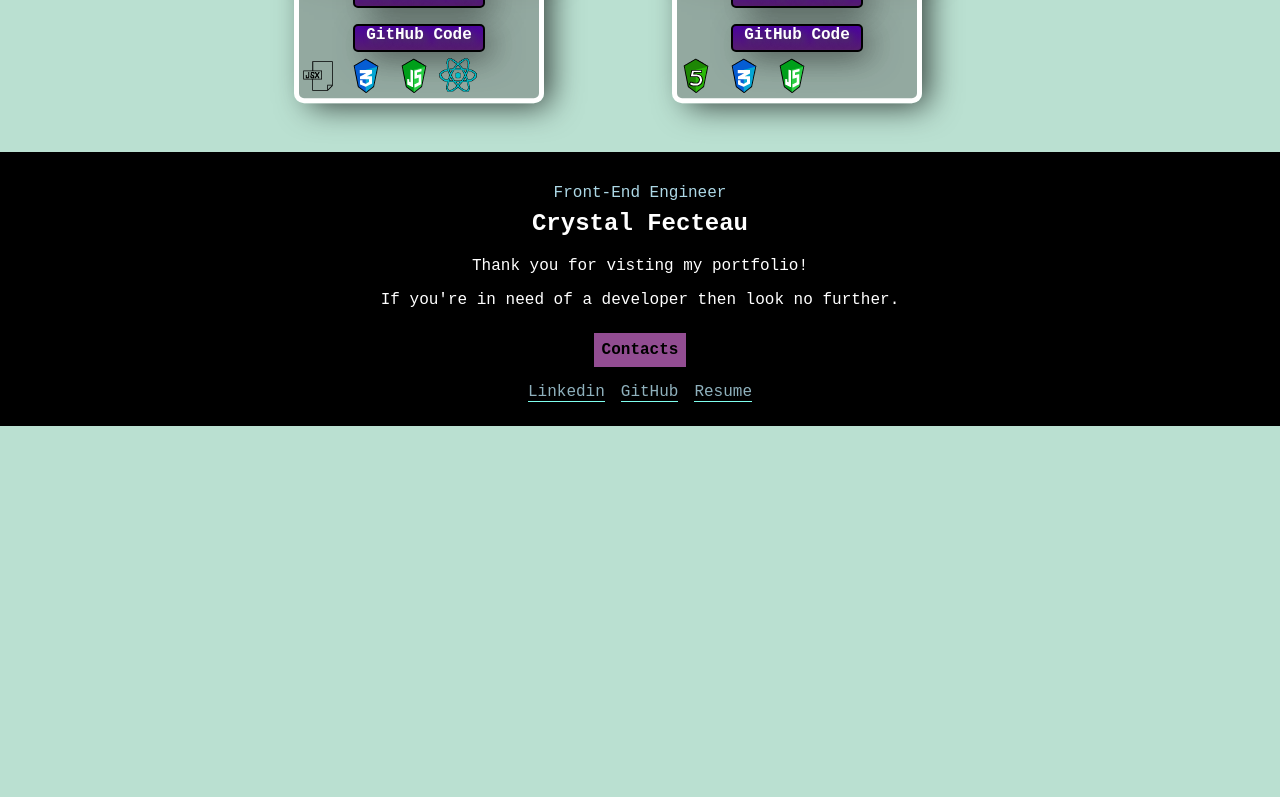
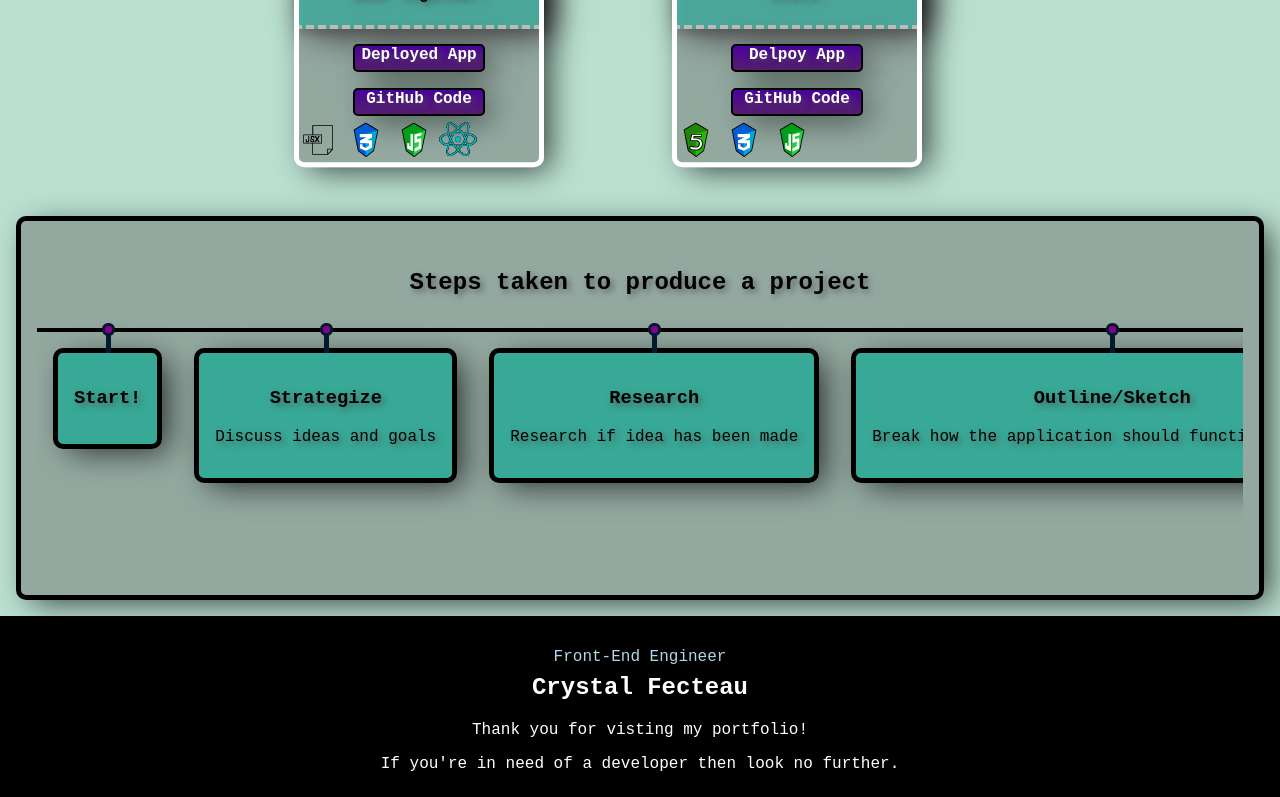
Before and after one commit to CryFecteau/CryFec, a React (Create React App) app: page /projects in a window 1280 px wide. Shown: the part 1687-2484 px from the top of the page. Before the commit the page ends 2113 px from the top, so only its background shows below. Built offline with nearby package versions, Linux system fonts and the light colour scheme.

Commit message:
corrected spelling errors, removed decicated stats from skills page and replaced it with personal status, fixed links and add project flow timeline to project page

```diff
--- a/src/components/footer/Footer.tsx
+++ b/src/components/footer/Footer.tsx
@@ -21,9 +21,9 @@ export class Footer extends Component<IFooterProps, IFooterState>{
                     <Link to="/contacts" className='footer-btn'>Contacts</Link>
                 </div>
                 <div className="footer-Links">
-                    <a href='https://www.linkedin.com/in/crystal-fecteau/'>Linkedin</a>
-                    <a href='https://github.com/CryFecteau'>GitHub</a>
-                    <a href='https://docs.google.com/document/d/1-Um12V7WK8lO6fqMMNKAMz8sDQAFjcr46sq5jgWXlVU/edit?usp=sharing'>Resume</a>
+                    <a target='_blank' href='https://www.linkedin.com/in/crystal-fecteau/'>Linkedin</a>
+                    <a target='_blank' href='https://github.com/CryFecteau'>GitHub</a>
+                    <a target='_blank' href='https://docs.google.com/document/d/1S61E9ex96S6Fe_CR1XwW8YPUDYG3UeCpF-SXa733k6U/edit?usp=sharing'>Resume</a>
                 </div>
             </div>
         )
--- a/src/components/projects/Projects.scss
+++ b/src/components/projects/Projects.scss
@@ -19,8 +19,8 @@
     overflow: auto;
     font-family: 'Courier New', Courier, monospace;
     padding: 1rem;
-    margin: 0 auto 3rem auto;
-    height: 12rem;
+    margin: 0 auto 4rem auto;
+    height: 15rem;
     width: 60%;
     background-color:rgba(139, 139, 139, 0.274);
     border: 5px solid rgb(0, 0, 0);
@@ -163,8 +163,8 @@
     background-color: rgba(66, 66, 66, 0.685);
     border-radius: 5px;
     position: absolute;
-    width: 17rem;
-    height: 17rem;
+    width: 20rem;
+    height: 20rem;
     text-align: center;
     transform: translateX(5px) translateY(5px);
 }
@@ -196,6 +196,73 @@
 .slider img:nth-child(3) {
     animation-delay: s;
 }
+.timeline-Container{
+    text-shadow: 3px 3px 6px rgba(77, 76, 76, 0.753);
+    background-color:rgba(95, 95, 95, 0.425);
+    border: 5px solid black;
+    border-radius: 10px;
+    box-shadow: 10px 7px 32px -5px rgba(0,0,0,0.75);
+    margin: 1rem;
+}
+.timeline-Header{
+    text-align: center;
+    margin: 3rem;
+    font-family: 'Courier New', Courier, monospace;
+}
+.timeline{
+    white-space: nowrap;
+    overflow-x: scroll;
+    position: relative;
+    margin: 1rem;
+    padding-top: 1rem;
+    transform: translateY(-3rem);
+
+}
+.timeline-Step{
+    font-family: 'Courier New', Courier, monospace;
+    display:inline-block;
+    vertical-align:top;
+    padding:1rem;
+    margin: 1rem 1rem 3rem 1rem;
+    text-align:center;
+    position:relative;
+    background-color:  rgba(2, 168, 146, 0.623);
+    border: 5px solid black;
+    border-radius: 10px;
+    box-shadow: 10px 7px 32px -5px rgba(0,0,0,0.75);
+}
+.timeline-Step:after{
+    content:'';
+    display:block;
+    background:rgb(134, 0, 146);
+    width:7px;
+    height:7px;
+    border-radius:6px;
+    border:3px solid #06182E;
+    position:absolute;
+    left:50%;
+    top:-30px;
+    margin-left:-6px;
+}
+.timeline-Step:before{
+    content:'';
+    display:block;
+    background:#06182E;
+    width:5px;
+    height:20px;
+    position:absolute;
+    left:50%;
+    top:-20px;
+    margin-left:-2px;
+}
+.timeline-Bar{
+    height:4px;
+    background:black;
+    margin: 1rem;
+    position:relative;
+    left:0;
+    transform: translateY(-1rem);
+}
 @keyframes projs {
     0%   { opacity: 0; }
     11.11%   { opacity: 1; }
@@ -217,6 +284,9 @@
     }
 }
 @include Desktop{
+    .projects-Descript{
+        width: 90%;
+    }
     .projects-Container {
         & .slider-Img{
             height: 16rem;
@@ -352,6 +422,9 @@
     }
 }
 @include Phone-Large{
+    .projects-Descript{
+        width: 80%;
+    }
     .projects-Container{
         flex-direction: column;
     }
@@ -394,9 +467,6 @@
     }
 }
 @include Phone-Small{
-    .projects-Descript{
-        width: 55%;
-    }
     .projects-Container{
         & .slider-Img{
             height: 13rem;
--- a/src/components/projects/Projects.tsx
+++ b/src/components/projects/Projects.tsx
@@ -35,15 +35,15 @@ export class Projects extends Component<IProjectsProps, IProjectsState>{
                                 <img className='slider-Img' src='assets/screenShots/joust3.png' alt='screen shot of joust game' />
                                 <div className='overlay'>
                                     <div className='popText'>
-                                        <a href='https://dtpc22.github.io/joust/'>Jump Back In Time To The 80's</a>
+                                        <a target="_blank" href='https://dtpc22.github.io/joust/'>Jump Back In Time To The 80's</a>
                                     </div>
                                 </div>
                                 <div className='projects-Box'></div>
                                 <div className='detailBox'>
                                     <span>Joust</span>
                                     <p>80's inspired two player aracde game.</p>
-                                    <a href='https://dtpc22.github.io/joust/'>Deployed App</a><br />
-                                    <a href='https://github.com/CryFecteau/joust'>GitHub Code</a>
+                                    <a target="_blank" href='https://dtpc22.github.io/joust/'>Deployed App</a><br />
+                                    <a target="_blank" href='https://github.com/CryFecteau/joust'>GitHub Code</a>
                                 </div>
                             </div>
                             <div className="toolBox">
@@ -68,15 +68,15 @@ export class Projects extends Component<IProjectsProps, IProjectsState>{
                                 <img className='slider-Img' src='assets/screenShots/stratego3.png' alt='screen shot of stratego game' />
                                 <div className='overlay'>
                                     <div className='popText'>
-                                        <a href='https://stratego-57462.firebaseapp.com/'>Challegne Your Friends To A Strategy Game</a>
+                                        <a target="_blank" href='https://stratego-57462.firebaseapp.com/'>Challegne Your Friends To A Strategy Game</a>
                                     </div>
                                 </div>
                                 <div className='projects-Box'></div>
                                 <div className='detailBox detail'>
                                     <span>Stratego</span>
                                     <p>Strategy inspired two player board game.</p>
-                                    <a href='https://stratego-57462.firebaseapp.com/'>Delpoy App</a><br />
-                                    <a href='https://github.com/CryFecteau/stratego'>GitHub code</a>
+                                    <a target="_blank" href='https://stratego-57462.firebaseapp.com/'>Delpoy App</a><br />
+                                    <a target="_blank" href='https://github.com/CryFecteau/stratego'>GitHub code</a>
                                 </div>
                             </div>
                             <div className="toolBox">
@@ -109,15 +109,15 @@ export class Projects extends Component<IProjectsProps, IProjectsState>{
                                 <img className='slider-Img' src='assets/screenShots/zombit3.png' alt='screen shot of zombit tavern' />
                                 <div className='overlay'>
                                     <div className='popText'>
-                                        <a href='https://cryfecteau.github.io/tap-room/'>Join The Zombies For A Drink</a>
+                                        <a target="_blank" href='https://cryfecteau.github.io/tap-room/'>Join The Zombies For A Drink</a>
                                     </div>
                                 </div>
                                 <div className='projects-Box'></div>
                                 <div className='detailBox detail'>
                                     <span>Zombit Tavern</span>
                                     <p>Web-site that mixes love the of zombies and beer together.</p>
-                                    <a href='https://cryfecteau.github.io/tap-room/'>Deployed App</a><br />
-                                    <a href='https://github.com/CryFecteau/tap-room'>GitHub Code</a>
+                                    <a target="_blank" href='https://cryfecteau.github.io/tap-room/'>Deployed App</a><br />
+                                    <a target="_blank" href='https://github.com/CryFecteau/tap-room'>GitHub Code</a>
                                 </div>
                             </div>
                             <div className="toolBox">
@@ -146,15 +146,15 @@ export class Projects extends Component<IProjectsProps, IProjectsState>{
                                 <img className='slider-Img' src='assets/screenShots/dnd3.png' alt='screen schot of dnd creator' />
                                 <div className='overlay'>
                                     <div className='popText'>
-                                        <a href='https://cryfecteau.github.io/DnD/'>Create Your DnD Character</a>
+                                        <a target="_blank" href='https://cryfecteau.github.io/DnD/'>Create Your DnD Character</a>
                                     </div>
                                 </div>
                                 <div className='projects-Box'></div>
                                 <div className='detailBox detail'>
                                     <span>DnD Genarator</span>
                                     <p>DnD character genarator for thier class and stats.</p>
-                                    <a href='https://github.com/CryFecteau/DnD'>Delpoy App</a><br />
-                                    <a href='https://cryfecteau.github.io/DnD/'>GitHub Code</a>
+                                    <a target="_blank" href='https://cryfecteau.github.io/DnD/'>Delpoy App</a><br />
+                                    <a target="_blank" href='https://github.com/CryFecteau/DnD'>GitHub Code</a>
                                 </div>
                             </div>
                             <div className="toolBox">
@@ -174,6 +174,61 @@ export class Projects extends Component<IProjectsProps, IProjectsState>{
                         </div>
                     </div>
                 </div>
+                <div className="timeline-Container">
+
+                    <div className="timeline-Header">
+                        <h2>Steps taken to produce a project</h2>
+                    </div>
+                    <div className="timeline-Bar"></div>
+                    <div className="timeline">
+                        <div className="timeline-Step">
+                            <h3>Start!</h3>
+                        </div>
+                        <div className="timeline-Step">
+                            <h3>Strategize</h3>
+                            <p>Discuss ideas and goals</p>
+                        </div>
+                        <div className="timeline-Step">
+                            <h3>Research</h3>
+                            <p>Research if idea has been made</p>
+                        </div>
+                        <div className="timeline-Step">
+                            <h3>Outline/Sketch</h3>
+                            <p>Break how the application should function and look</p>
+                        </div>
+                        <div className="timeline-Step">
+                            <h3>Server-Side</h3>
+                            <p>Program necessary logic</p>
+                        </div>
+                        <div className="timeline-Step">
+                            <h3>Test</h3>
+                            <p>Test functionality</p>
+                        </div>
+                        <div className="timeline-Step">
+                            <h3>Design</h3>
+                            <p>Create/gather assets</p>
+                        </div>
+                        <div className="timeline-Step">
+                            <h3>Review</h3>
+                            <p>Disscus/approve assets</p>
+                        </div>
+                        <div className="timeline-Step">
+                            <h3>Client-Side</h3>
+                            <p>Input design and conncet to server-side</p>
+                        </div>
+                        <div className="timeline-Step">
+                            <h3>Test</h3>
+                            <p>Test the functionality with UI/UX</p>
+                        </div>
+                        <div className="timeline-Step">
+                            <h3>Refactor</h3>
+                            <p>Refactor Client/Server-Side and test</p>
+                        </div>
+                        <div className="timeline-Step">
+                            <h3>Launch!</h3>
+                        </div>
+                    </div>
+                </div>
             </div>
         )
     }
--- a/src/main-components/quit-page/Quit.tsx
+++ b/src/main-components/quit-page/Quit.tsx
@@ -10,7 +10,7 @@ export interface IQuitState {
 export class Quit extends Component<IQuitProps, IQuitState>{
     render() {
         return (
-            <div className='quit'>
+            <div className='quit fade-in'>
                 <img src='assets/pixelArt/GameOver.png' alt="pixel art of the words game over" />
                 <div className="quit-Text">
                     <p>Select Start To Try Again</p>
```
Also changed, not shown: src/App.scss (+20 -19 lines), src/components/bio/Bio.tsx (+6 -6 lines), src/components/contacts/Contacts.tsx (+4 -5 lines), src/components/skills/Skills.scss (+9 -5 lines), src/components/skills/Skills.tsx (+17 -15 lines), src/main-components/home-page/HomePage.scss (+5 -4 lines), src/main-components/start-page/StartPage.tsx (+4 -4 lines).
